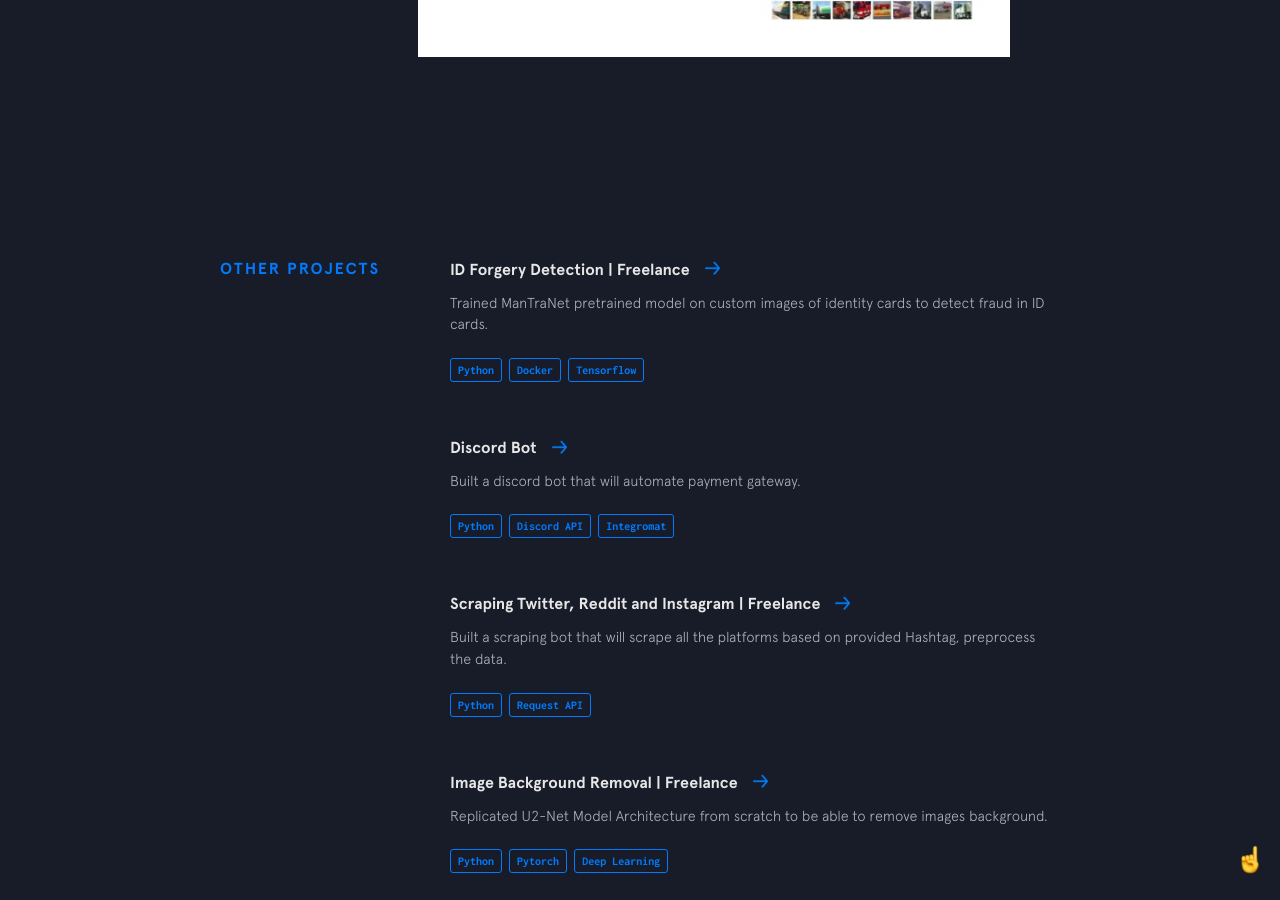
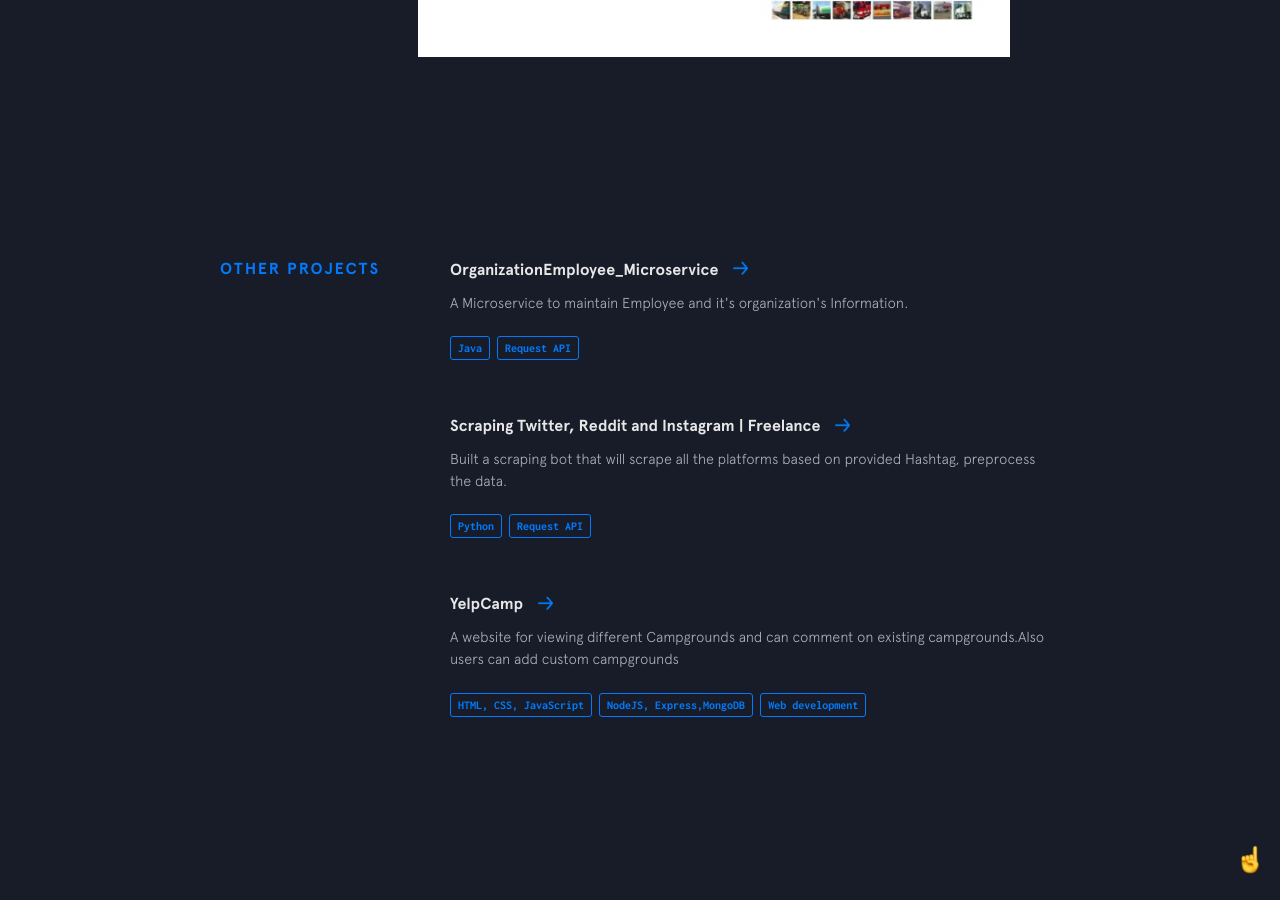
Before and after one commit to bhor123/harsh9200.github.io, a Jekyll site: the page built from index.html, in a window 1280 px wide and 900 px high, scrolled down 3137 px. Built offline with Jekyll 4.4.1, drawn with Linux system fonts in a browser that asks for light colours; nearby versions of some CDN libraries.

Commit message:
Update other-projects.yml

```diff
--- a/_data/other-projects.yml
+++ b/_data/other-projects.yml
@@ -1,20 +1,11 @@
-- name: ID Forgery Detection | Freelance
-  url: https://github.com/bchiang7/Surf-Videos
+- name: OrganizationEmployee_Microservice
+  url: https://github.com/bhor123/OrganizationEmployee_Microservice
   code:
-  description: Trained ManTraNet pretrained model on custom images of identity cards to detect fraud in ID cards.
+  description: A Microservice to maintain Employee and it's organization's Information.
   used:
-    - thing: Python
-    - thing: Docker
-    - thing: Tensorflow
+    - thing: Java
+    - thing: Request API
 
-- name: Discord Bot
-  url: https://github.com/bchiang7/Surf-Videos
-  code:
-  description: Built a discord bot that will automate payment gateway.
-  used:
-    - thing: Python
-    - thing: Discord API
-    - thing: Integromat
 
 - name: Scraping Twitter, Reddit and Instagram | Freelance
   url: https://github.com/bchiang7/Surf-Videos
@@ -25,11 +16,11 @@
     - thing: Request API
 
 
-- name: Image Background Removal | Freelance
-  url: https://github.com/bchiang7/Surf-Videos
+- name: YelpCamp
+  url: https://github.com/bhor123/Yelpcamp3
   code:
-  description: Replicated U2-Net Model Architecture from scratch to be able to remove images background.
+  description: A website for viewing different Campgrounds and can comment on existing campgrounds.Also users can add custom campgrounds
   used:
-    - thing: Python
-    - thing: Pytorch
-    - thing: Deep Learning
+    - thing: HTML, CSS, JavaScript
+    - thing: NodeJS, Express,MongoDB
+    - thing: Web development
```
